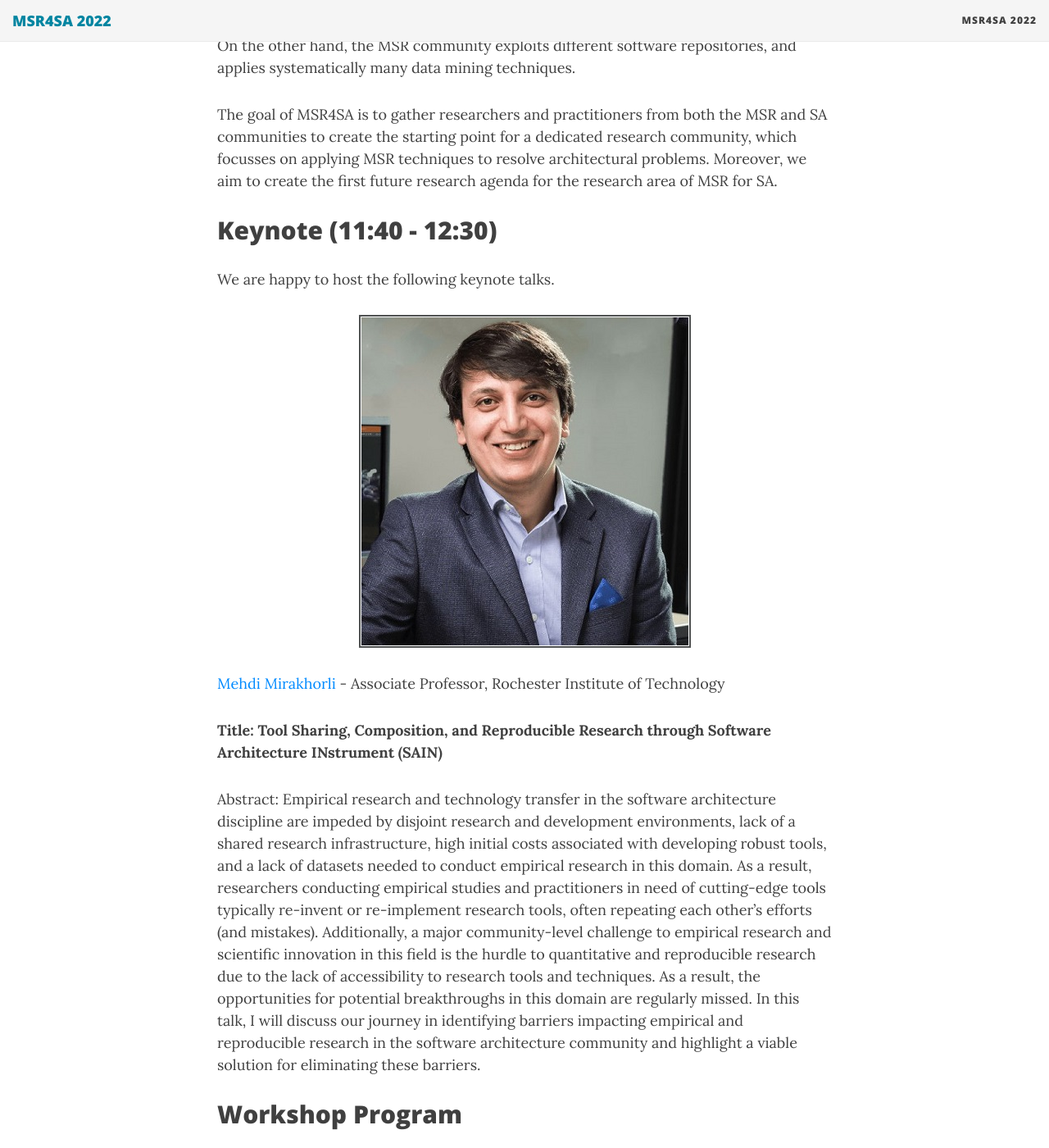
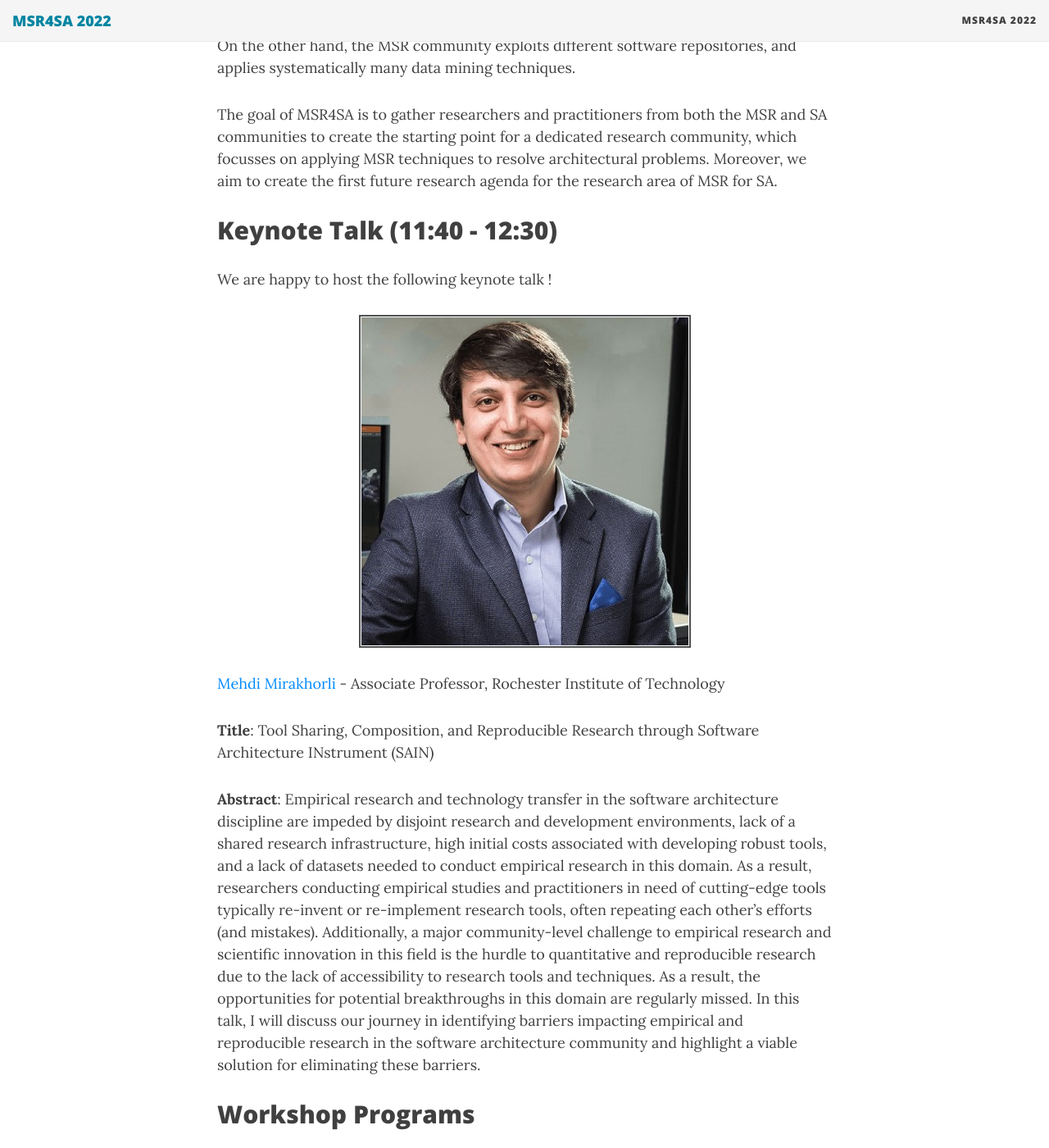
Before and after one commit to MSR4SA/msr4sa.github.io, a Jekyll site: the page built from msr4sa2022.md, in a window 1280 px wide and 1400 px high, scrolled down 760 px. Shown: the whole window at 82% size. Built offline with Jekyll 4.4.1, drawn with Linux system fonts in a browser that asks for light colours; nearby versions of some CDN libraries.

Commit message:
design fix

```diff
--- a/msr4sa2022.md
+++ b/msr4sa2022.md
@@ -50,9 +50,9 @@
 - Industrial experiences and challenges on MSR for SA
 - Model-Driven Engineering techniques for MSR for SA
 -->
-## Keynote (11:40 - 12:30)
+## Keynote Talk (11:40 - 12:30)
 
-We are happy to host the following keynote talks.
+We are happy to host the following keynote talk !
 
 <!-- <img src="https://github.com/MSR4SA/msr4sa.github.io/blob/main/img/mehdi_mirakhorli.jpg?raw=true" alt="Mehdi Mirakhorli" style="width: 60%;position: absolute;"/> -->
 
@@ -60,11 +60,11 @@
 
 [Mehdi Mirakhorli](https://www.se.rit.edu/~mehdi/) - Associate Professor, Rochester Institute of Technology
 
-**Title: Tool Sharing, Composition, and Reproducible Research through Software Architecture INstrument (SAIN)**
+**Title**: Tool Sharing, Composition, and Reproducible Research through Software Architecture INstrument (SAIN)
 
-Abstract: Empirical research and technology transfer in the software architecture discipline are impeded by disjoint research and development environments, lack of a shared research infrastructure, high initial costs associated with developing robust tools, and a lack of datasets needed to conduct empirical research in this domain. As a result, researchers conducting empirical studies and practitioners in need of cutting-edge tools typically re-invent or re-implement research tools, often repeating each other’s efforts (and mistakes). Additionally, a major community-level challenge to empirical research and scientific innovation in this field is the hurdle to quantitative and reproducible research due to the lack of accessibility to research tools and techniques. As a result, the opportunities for potential breakthroughs in this domain are regularly missed. In this talk, I will discuss our journey in identifying barriers impacting empirical and reproducible research in the software architecture community and highlight a viable solution for eliminating these barriers.
+**Abstract**: Empirical research and technology transfer in the software architecture discipline are impeded by disjoint research and development environments, lack of a shared research infrastructure, high initial costs associated with developing robust tools, and a lack of datasets needed to conduct empirical research in this domain. As a result, researchers conducting empirical studies and practitioners in need of cutting-edge tools typically re-invent or re-implement research tools, often repeating each other’s efforts (and mistakes). Additionally, a major community-level challenge to empirical research and scientific innovation in this field is the hurdle to quantitative and reproducible research due to the lack of accessibility to research tools and techniques. As a result, the opportunities for potential breakthroughs in this domain are regularly missed. In this talk, I will discuss our journey in identifying barriers impacting empirical and reproducible research in the software architecture community and highlight a viable solution for eliminating these barriers.
 
-## Workshop Program
+## Workshop Programs
 
 11:00 – 11:20: “A Taxonomy for Design Decisions in Software Architecture Documentation” by Jan Keim, Tobias Hey, Bjarne Sauer and Anne Koziolek
 
```
